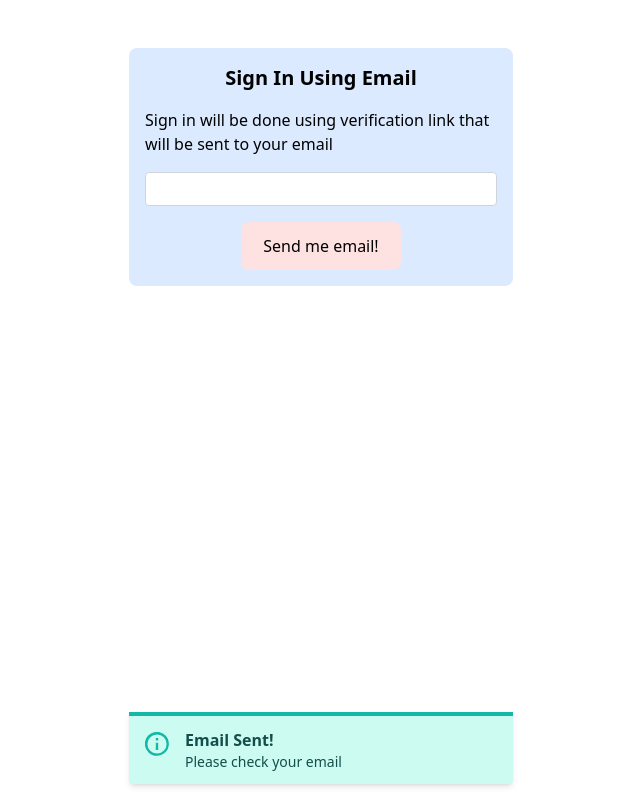
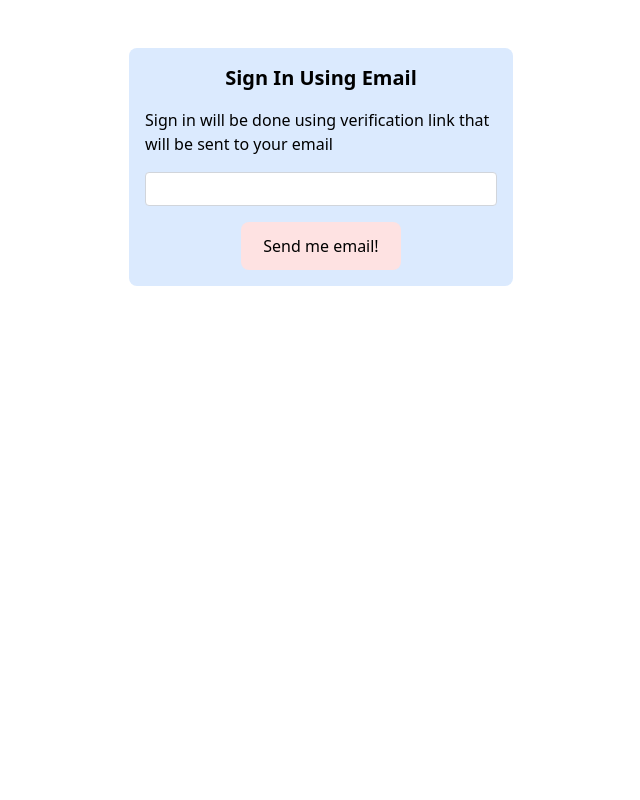
Before and after one commit to hilmyveradin/focusstopwatch-vue, a Vue app: page /sign-in in a window 1280 px wide. Shown: the whole page, without its empty margins (319-959 px from the left). Built offline with nearby package versions, Linux system fonts and the light colour scheme.

Commit message:
feat: add transition for success alert

```diff
--- a/src/views/SignInView.vue
+++ b/src/views/SignInView.vue
@@ -5,7 +5,7 @@ import SpinnerComponent from '../components/SpinnerComponent.vue'
 import SuccessAlertComponent from '../components/SuccessAlertComponent.vue';
 
 const isLoading = ref(false)
-const isShowSuccessAlert = ref(true)
+const isShowSuccessAlert = ref(false)
 const email = ref('')
 
 const handleLogin = async () => {
@@ -16,7 +16,7 @@ const handleLogin = async () => {
       email: email.value
     })
     if (error) throw error
-    alert('Check your email for the login link!')
+    isShowSuccessAlert.value = true
   } catch (error) {
     if (error instanceof Error) {
       alert(error.message)
@@ -52,14 +52,29 @@ const handleLogin = async () => {
       </button>
     </div>
   </div>
-  <div class="fixed bottom-0 flex items-center justify-center w-full p-4">
+  <div class="fixed bottom-0 flex items-center justify-center w-full p-4 -translate-y-6">
+    <div
+:class="{ 'translate-y-0': !isShowSuccessAlert, 'animate-bounce-once': isShowSuccessAlert }"
+      class="transition-transform duration-100">
     <SuccessAlertComponent v-if="isShowSuccessAlert" title="Email Sent!" body="Please check your email"/>
-    <!-- <transition
-enter-active-class="transition duration-300 ease-out transform" enter-class="translate-y-4 opacity-0"
-      enter-to-class="translate-y-0 opacity-100" leave-active-class="transition duration-300 ease-in transform"
-      leave-class="translate-y-0 opacity-100" leave-to-class="translate-y-4 opacity-0">
-      <SuccessAlertComponent v-if="isShowSuccessAlert" title="Email Sent!" body="Please check your email" />
-    </transition> -->
+    </div>
   </div>
 
 </template>
+
+<style scoped>
+@keyframes bounce-once {
+  0%, 100% {
+    transform: translateY(0);
+  }
+  50% {
+    transform: translateY(-20px);
+  }
+}
+
+.animate-bounce-once {
+  animation-name: bounce-once;
+  animation-duration: 0.5s;
+  animation-iteration-count: 1;
+}
+</style>
```
